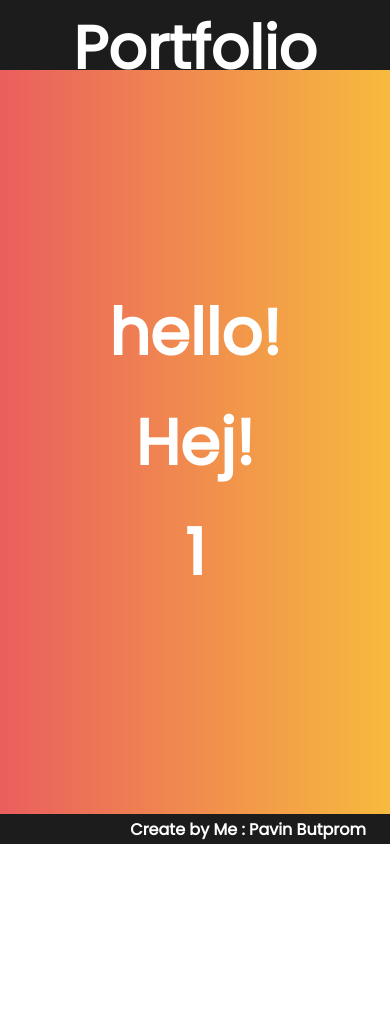
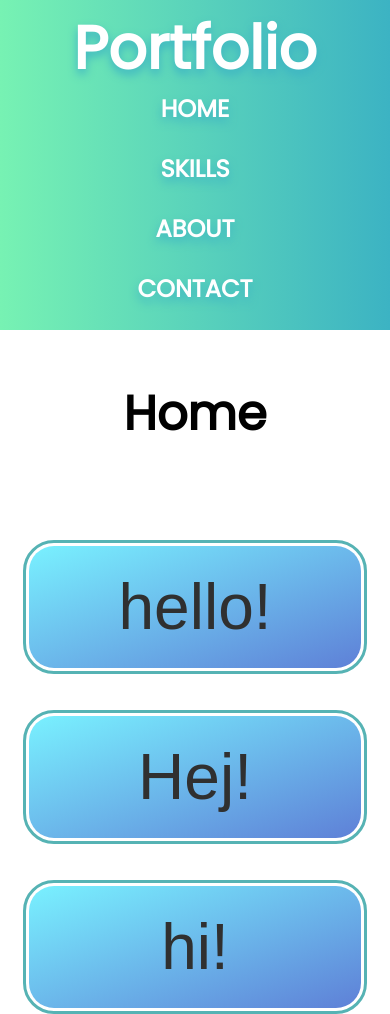
Before and after one commit to Benjaming61001/BasicHTML_CSS, a plain HTML site: page Portfolio/index.html in a window 390 px wide. Shown: the top 1014 px of the page. Before the commit the page ends 844 px from the top, so only its background shows below. Drawn offline with Linux system fonts and the light colour scheme.

Commit message:
adjust media query and color

```diff
--- a/Portfolio/index.html
+++ b/Portfolio/index.html
@@ -13,26 +13,39 @@
         <p>Portfolio</p>
       </div>
       <div class="container">
-        <button class="btn btn1">Home</button>
+        <div>
+          <a class="btn btn1">Home</a>
+        </div>
         <b>|</b>
-        <button class="btn btn2">Skills</button>
+        <div>
+          <a class="btn btn2">Skills</a>
+        </div>
         <b>|</b>
-        <button class="btn btn3">About</button>
+        <div>
+          <a class="btn btn3">About</a>
+        </div>
         <b>|</b>
-        <button class="btn btn4">Contact</button>
-        <b>|</b>
-        <button class="btn btn5">Dark mode</button>
+        <div>
+          <a class="btn btn4">Contact</a>
+        </div>
       </div>
     </div>
 
+    <div class="page-title">
+      <p>Home</p>
+    </div>
+
     <div class="main">
-      <div class="main-content">hello!</div>
-      <div class="main-content">Hej!</div>
-      <div class="main-content">1</div>
+      <button class="main-content">hello!</button>
+      <button class="main-content">Hej!</button>
+      <button class="main-content">hi!</button>
+      <button class="main-content">Sawaddee!</button>
+      <button class="main-content">hey!</button>
+      <button class="main-content">Bye!</button>
     </div>
 
     <div class="footer">
-        <p>Create by Me : Pavin Butprom</p>
+      <p>Create by Me : Pavin Butprom</p>
     </div>
   </body>
 </html>
--- a/Portfolio/style.scss
+++ b/Portfolio/style.scss
@@ -11,6 +11,9 @@
   --bg: rgb(28, 28, 28);
   --bgLight: rgb(48, 48, 48);
   --linearRY: linear-gradient(90deg, var(--red), var(--yellow));
+
+  --gradient1: linear-gradient(90deg, #77F2B3, #3cb3c3);
+  --gradient2: linear-gradient(160deg, #79f1ff, #5e80d7);
 
   --headerHeight: 70px;
   --footerHeight: 30px;
@@ -26,17 +29,17 @@ body {
   min-height: 100%;
   min-width: 320px;
   font: 600 16px 'Poppins';
-  background: var(--linearRY);
+  background: white;
   color: white;
   display: flex;
   flex-direction: column;
+  align-items: center;
+  overflow-x: hidden;
 
   .header {
     width: 100%;
     height: var(--headerHeight);
-    background: var(--bg);
-    margin-bottom: auto;
-    z-index: 2;
+    background: var(--gradient1);
 
     .title {
       position: absolute;
@@ -44,6 +47,8 @@ body {
       font-size: 60px;
       top: -57px;
       cursor: default;
+      filter: drop-shadow(0 5px 5px #3cb3c3);
+      overflow: hidden;
     }
 
     .container {
@@ -53,24 +58,38 @@ body {
       justify-content: flex-end;
       margin-left: 25%;
       margin-right: 24px;
+      filter: drop-shadow(0 5px 5px #3cb3c3);
+
+      div {
+        margin-left: 18px;
+        margin-right: 18px;
+        display: flex;
+        justify-content: center;
+        align-items: center;
 
         .btn {
           width: auto;
-        margin: 0 10px;
+          padding-left: 10px;
+          padding-right: 10px;
           background: none;
           color: white;
           border: none;
           font-size: 24px;
           font-weight: 800;
           cursor: pointer;
-        transition: ease-in 0.3s;
+          transition: ease-in 0.2s;
           position: relative;
           overflow: hidden;
+          text-transform: uppercase;
         }
 
         .btn:hover,
         .btn:focus {
           transform: translateY(-3px);
+        }
+
+        .btn:active {
+          color: var(--bg);
         }
 
         .btn::before {
@@ -81,13 +100,14 @@ body {
           width: 100%;
           height: 0%;
           background: var(--red);
-        transition: ease-in 0.3s;
+          transition: ease-in 0.2s;
           z-index: -1;
         }
 
         .btn:hover::before,
         .btn:focus::before {
           height: 100%;
+        }
       }
 
       b {
@@ -96,27 +116,47 @@ body {
     }
   }
 
+  .page-title {
+    margin-top: 0;
+    margin-bottom: auto;
+    p {
+      color: black;
+      font-size: 48px;
+    }
+  }
+
   .main {
     position: relative;
     width: auto;
     height: auto;
-    padding: 24px;
+    padding: 48px;
     display: grid;
-    grid-template-columns: repeat(5, 1fr);
+    grid-template-columns: repeat(3, 1fr);
     grid-auto-rows: minmax(100px, auto);
-    gap: 10px;
+    gap: 48px;
+    z-index: 1;
 
     .main-content {
       display: flex;
       align-items: center;
       justify-content: center;
+      padding-top: 24px;
+      padding-bottom: 24px;
+      background: var(--gradient2);
+      border: none;
+      border-radius: 25px;
+      outline: 3px solid var(--blue);
+      outline-offset: 3px;
+      color: var(--bgLight);
       font-size: 128px;
-      transition: 0.5s;
-      cursor: default;
+      transition: linear .2s;
+      cursor: pointer;
     }
 
     .main-content:hover {
-      background: var(--background);
+      background: var(--gradient1);
+      transform: translateY(-10px);
+      color: white;
     }
   }
 
@@ -135,7 +175,7 @@ body {
   }
 }
 
-@media (orientation: portrait), (max-width: 900px) {
+@media (orientation: portrait), (max-width: 1360px) {
   body {
     .header {
       .title {
@@ -151,7 +191,7 @@ body {
     }
 
     .main {
-      grid-template-columns: repeat(3, 1fr);
+      grid-template-columns: repeat(2, 1fr);
 
       .main-content {
         font-size: 64px;
@@ -160,10 +200,12 @@ body {
   }
 }
 
-@media (max-width: 600px) {
+@media (max-width: 700px) {
   body {
     overflow-x: hidden;
+
     .header {
+      height: 330px;
       display: flex;
       flex-direction: column;
       justify-content: center;
@@ -176,7 +218,45 @@ body {
       }
 
       .container {
+        width: 90%;
+        margin: 0;
+        margin-bottom: 24px;
+        bottom: 0;
+        display: flex;
+        align-items: center;
+        justify-content: end;
+        flex-direction: column;
+
+        div {
+          width: 100%;
+
+          .btn {
+            width: 100%;
+            text-align: center;
+            overflow: visible;
+          }
+
+          .btn:hover,
+          .btn:focus {
+            transform: translateY(0);
+          }
+
+          .btn::before {
+            width: 100%;
+            height: 100%;
+            border-radius: 50px;
+            opacity: 0%;
+          }
+
+          .btn:hover::before,
+          .btn:focus::before {
+            opacity: 100%;
+          }
+        }
+
+        b {
           opacity: 0;
+        }
       }
     }
 
@@ -187,5 +267,13 @@ body {
         font-size: 64px;
       }
     }
+
+    .footer {
+
+      p {
+        font-size: 11px;
+        margin-right: 12px;
       }
     }
+  }
+}
```
Also changed, not shown: Portfolio/style.css. Lines whose indentation alone changed are shown as unchanged.
